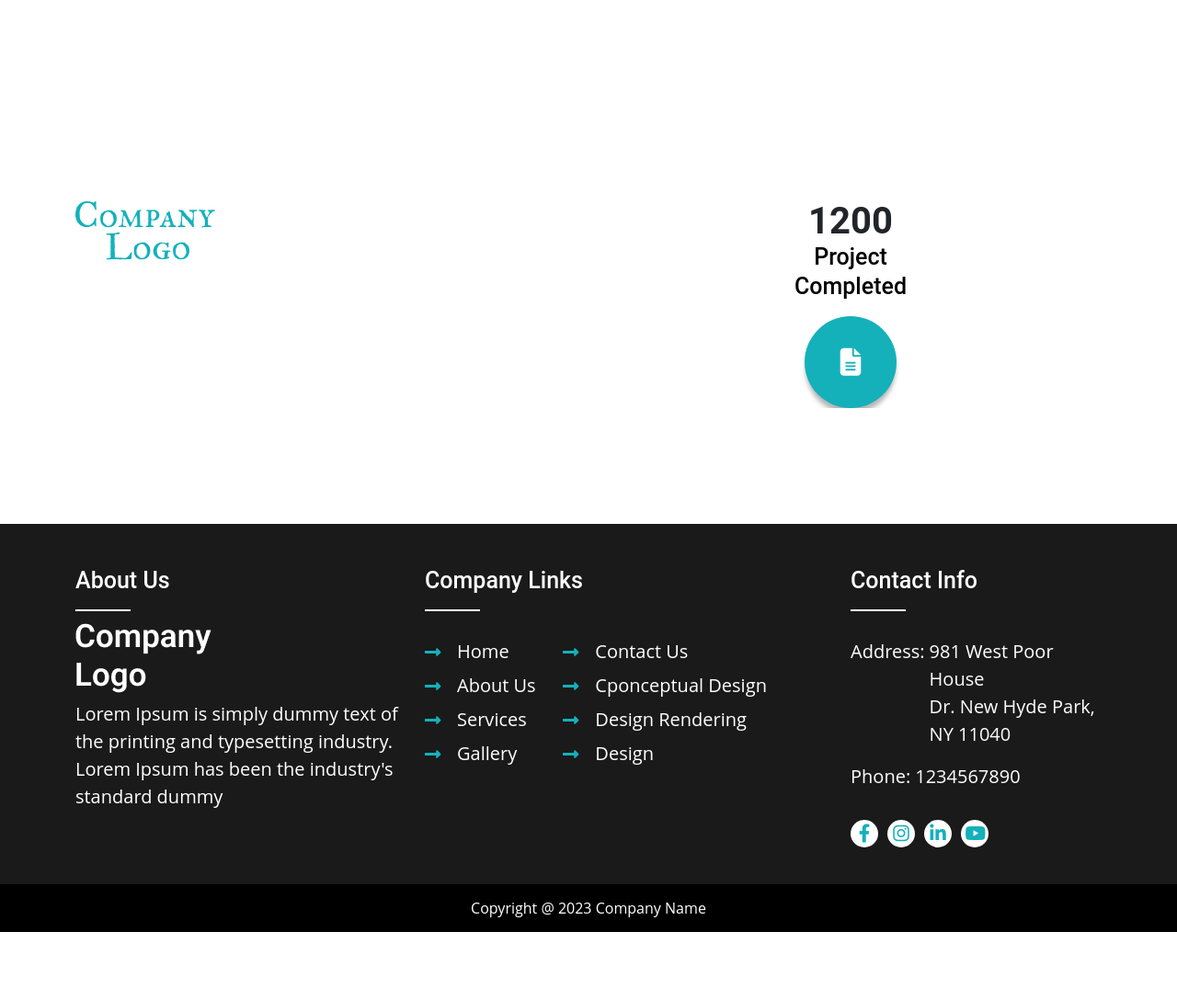
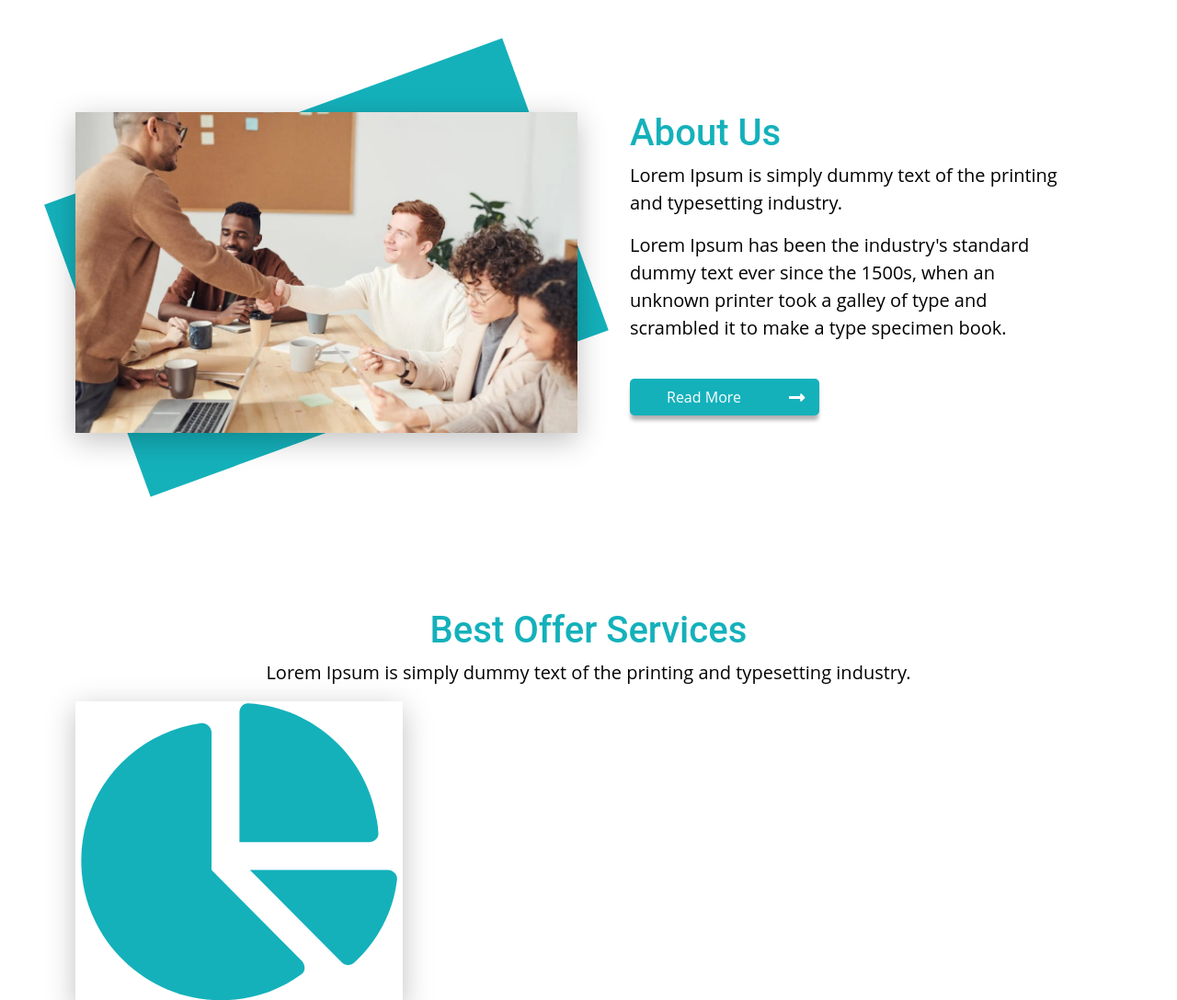
Before and after one commit to SB201984/Hubtheme, a plain HTML site: page index.html in a window 1280 px wide. Shown: the part 1140-2228 px from the top of the page at 92% size. Before the commit the page ends 2154 px from the top, so only its background shows below. Drawn offline with nearby package versions, Linux system fonts and the light colour scheme.

Commit message:
Homepage in progress

```diff
--- a/assets/css/style.css
+++ b/assets/css/style.css
@@ -19,6 +19,9 @@
 .black-grey-bg {
 	background-color: var(--black-grey);
 }
+.sky-blue-color {
+	color: var(--sky-blue);
+}
 
 /*************************
 ********** Fonts **********
@@ -32,6 +35,10 @@
 .font-open-sans {
     font-family: 'Open Sans', sans-serif;
 }
+.font-16 {
+    font-size: 16px;
+    line-height: 24px;
+}
 .font-22 {
     font-size: 22px;
     line-height: 28px;
@@ -44,7 +51,6 @@
     font-size: 35px;
     line-height: 38px;
 }
-
 
 /*************************
 ********** Global **********
@@ -93,6 +99,22 @@ ul {
     position: absolute;
     display: block;
     background-repeat: no-repeat!important;
+}
+.sky-blue-bg.site-btn:hover {
+    background: var(--black);
+}
+.site-btn {
+    padding: 8px 85px 8px 40px;
+    border-radius: 5px;
+    box-shadow: 0px 6px 4px -1px #b1b1b1;
+}
+.site-btn:before {
+    right: 15px;
+    background: url(../../images/white-arrow.svg);
+    width: 100%;
+    height: 15px;
+    background-position: right;
+    top: 13px;
 }
 /*************************
 ********** Header **********
@@ -307,6 +329,23 @@ section.counters-section:before {
     left: 0;
     right:0;
 }
+/* Two Column content section */
+.shadow-img {
+    box-shadow: 0px 8px 30px 0px #00000040;
+}
+.rotate-bg:before {
+    background: var(--sky-blue);
+    width: 89%;
+    height: 97%;
+    z-index: -1;
+    transform: rotate(-20deg);
+    left: 20px;
+}
+/* two-col-content section */
+
+
+
+
 /*************************
 ********** Media Queries **********
 *************************/
@@ -327,7 +366,14 @@ section.counters-section:before {
         left: -20px;
     } */
     /* Carousel Hero Section */
-
+    /* two-col-content section */
+    .rotate-bg:before {
+        width: 90%;
+        left: 35px;
+        height: 80%;
+        top: 35px;
+    }
+    /* two-col-content section */
 }
 @media only screen and (max-width: 991px) {
     #main {
@@ -435,6 +481,20 @@ section.counters-section:before {
         bottom: -50%;
     }
     /* Carousel Hero Section */
+    /* two-col-content section */
+    .rotate-bg:before {
+        width: 93%;
+        height: 97%;
+        left: 20px;
+    }
+    .two-col-content-section .two-col-content:not(.flex-row-reverse .two-col-content) {
+        padding-left: 45px;
+        padding-right: 40px;
+    }
+    .two-col-content-section .flex-row-reverse .two-col-content {
+        padding-right: 45px;
+    }
+    /* two-col-content section */
 }
 @media only screen and (min-width: 992px) and (max-width: 1200px) {
 
--- a/index.html
+++ b/index.html
@@ -270,22 +270,59 @@
             <!-- counters section -->
             <!-- two-col-content section -->
             <section class="two-col-content-section py-5 position-relative">
-                <div class="container py-5">
-                    <div class="row pt-5">
-                        <div class="col-lg-6 ">
-                            <img src="images/header-logo.png"/>
+                <div class="container pb-5">
+                    <div class="row">
+                        <div class="col-lg-6 mb-5 mb-lg-0 content-class rotate-bg position-relative">
+                            <img class="w-100 img-fluid shadow-img" src="images/about-us.jpg"/>
                         </div>
-                        <div class="col-lg-6 counter-slick">
-                            <div class="counter-box text-center">
-                                <h2 class="font-40 fw-bold text-dark font-roboto counter mb-0">1200</h2>
-                                <h3 class="font-25 font-roboto mb-3">Project Completed</h3>
-                                <i class="fa-solid fa-file-lines"></i>
-                            </div>
+                        <div class="col-lg-6 two-col-content mt-4 mt-lg-0">
+                            <h2 class="font-40 font-roboto sky-blue-color">About Us</h2>
+                            <p>Lorem Ipsum is simply dummy text of the printing and typesetting industry.</p>
+                            <p>Lorem Ipsum has been the industry's standard dummy text ever since the 1500s, when an unknown printer took a galley of type and scrambled it to make a type specimen book.</p>
+                            <a class="site-btn content-class position-relative sky-blue-bg text-white font-16 mt-4" href="#">Read More</a>
                         </div>
                     </div>
                 </div>
             </section>
-            <!-- counters section -->
+            <!-- two-col-content section -->
+            <!-- two-col-content reverse section -->
+            <!-- <section class="two-col-content-section reverse-section py-5 position-relative">
+                <div class="container pb-5">
+                    <div class="row flex-row-reverse">
+                        <div class="col-lg-6 mb-5 mb-lg-0 content-class rotate-bg position-relative">
+                            <img class="w-100 img-fluid shadow-img" src="images/about-us.jpg"/>
+                        </div>
+                        <div class="col-lg-6 two-col-content mt-4 mt-lg-0">
+                            <h2 class="font-40 font-roboto sky-blue-color">About Us</h2>
+                            <p>Lorem Ipsum is simply dummy text of the printing and typesetting industry.</p>
+                            <p>Lorem Ipsum has been the industry's standard dummy text ever since the 1500s, when an unknown printer took a galley of type and scrambled it to make a type specimen book.</p>
+                            <a class="site-btn content-class position-relative sky-blue-bg text-white font-16 mt-4" href="#">Read More</a>
+                        </div>
+                    </div>
+                </div>
+            </section> -->
+            <!-- two-col-content reverse section -->
+            <!-- services section -->
+            <section class="services-section py-5 position-relative">
+                <div class="container pt-5">
+                    <div class="row">
+                        <div class="col-lg-12 text-center">
+                            <h2 class="font-40 font-roboto sky-blue-color">Best Offer Services</h2>
+                            <p>Lorem Ipsum is simply dummy text of the printing and typesetting industry.</p>
+                        </div>
+                    </div>
+                    <div class="row">
+                        <div class="col-lg-4 mb-5 mb-lg-0">
+                            <img class="w-100 img-fluid shadow-img" src="images/creative.svg"/>
+                            <h2 class="font-40 font-roboto sky-blue-color">About Us</h2>
+                            <p>Lorem Ipsum is simply dummy text of the printing and typesetting industry.</p>
+                            <p>Lorem Ipsum has been the industry's standard dummy text ever since the 1500s, when an unknown printer took a galley of type and scrambled it to make a type specimen book.</p>
+                            <a class="site-btn content-class position-relative sky-blue-bg text-white font-16 mt-4" href="#">Read More</a>
+                        </div>
+                    </div>
+                </div>
+            </section>
+            <!-- services section -->
         </main>
         <!-- Footer -->
         <footer>
```
Also changed, not shown: images/creative.svg (added), images/digital.svg (added), images/interior.svg (added), images/white-arrow.svg (added).
